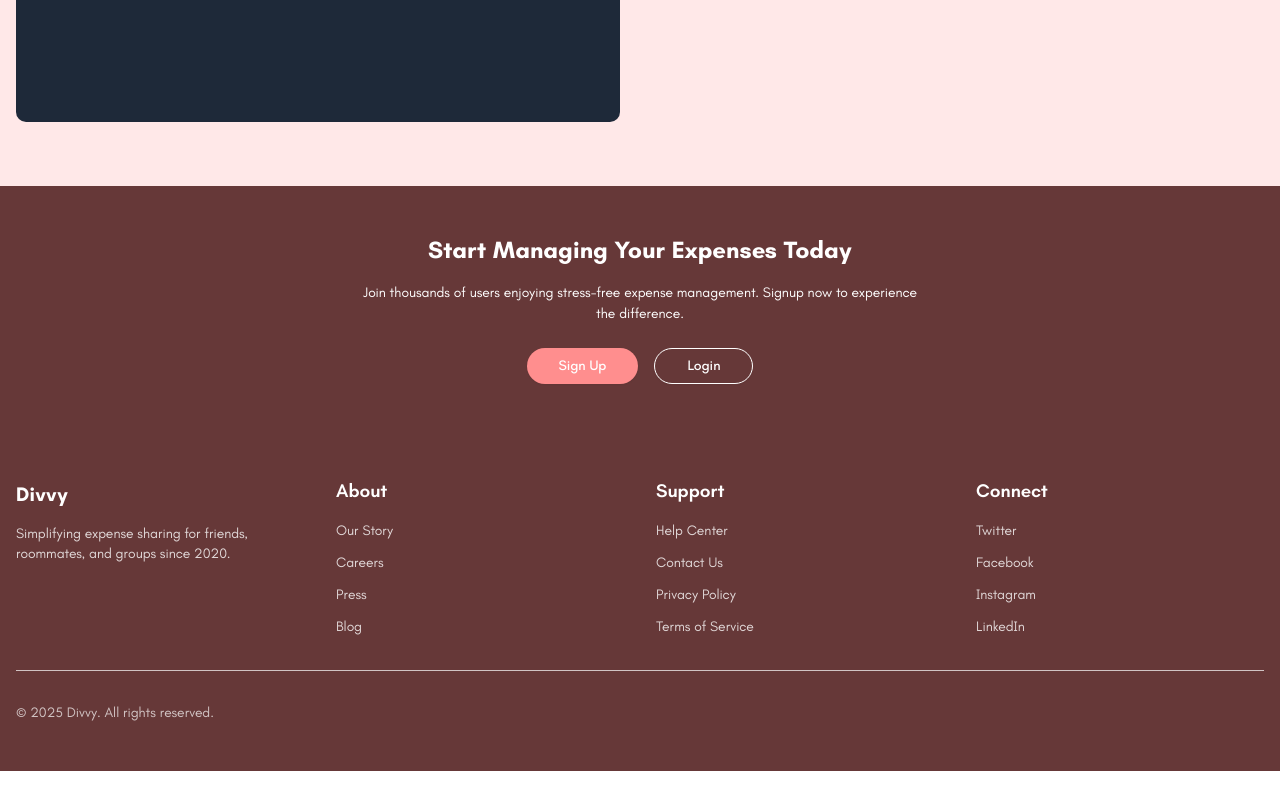
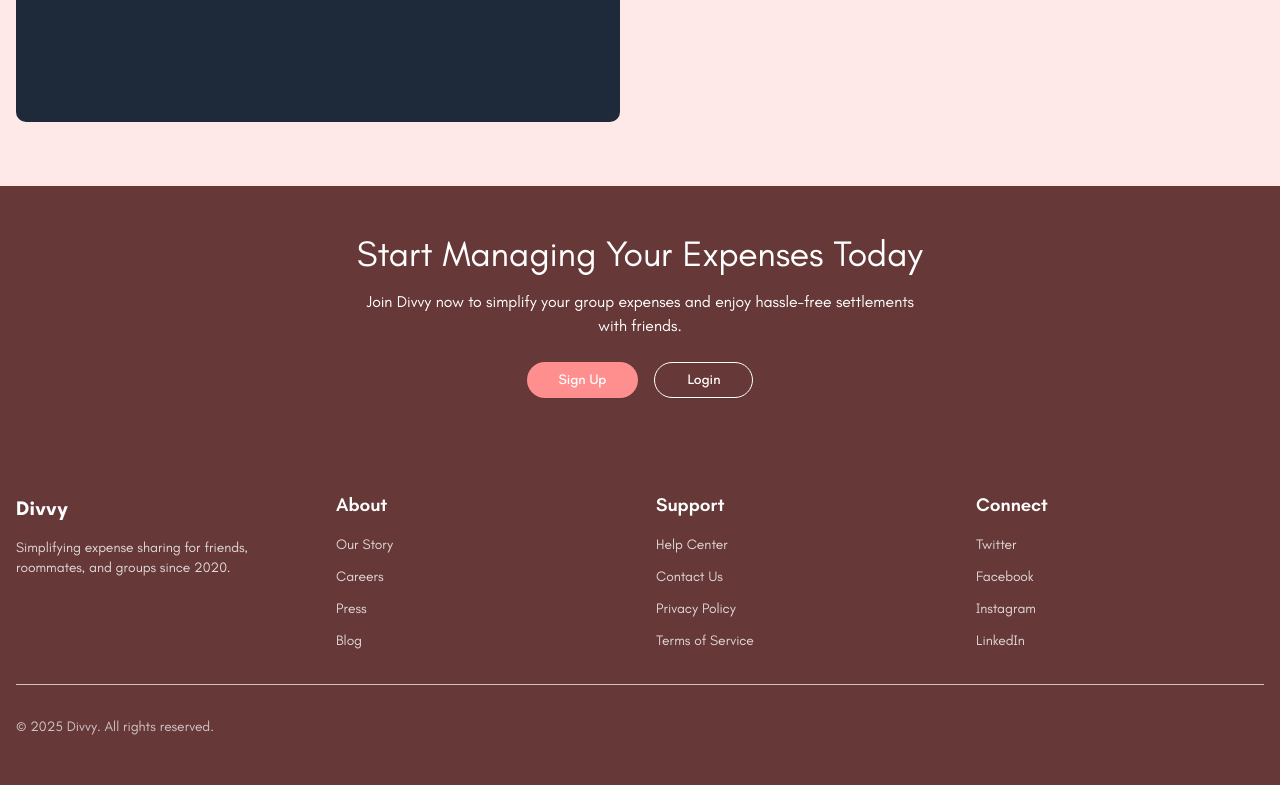
Before and after one commit to emmanuelkumah/trello-trailblazers, a React (Vite) app in the folder frontend/: page / in a window 1280 px wide. Shown: the part 5096-5881 px from the top of the page. Built offline with nearby package versions, Linux system fonts and the light colour scheme; a web font is replaced by a local one.

Commit message:
style: update the call to action styles

```diff
--- a/frontend/src/ui/landing/CallToAction.tsx
+++ b/frontend/src/ui/landing/CallToAction.tsx
@@ -4,12 +4,12 @@ const CallToAction = () => {
   return (
     <section className='py-12 bg-[#663838] text-white'>
       <div className='container mx-auto px-4 text-center'>
-        <h2 className='text-2xl font-bold mb-4'>
+        <h2 className='text-4xl font-normal mb-4'>
           Start Managing Your Expenses Today
         </h2>
-        <p className='mb-6 max-w-xl mx-auto'>
-          Join thousands of users enjoying stress-free expense management.
-          Signup now to experience the difference.
+        <p className='mb-6 max-w-xl mx-auto text-base'>
+          Join Divvy now to simplify your group expenses and enjoy hassle-free
+          settlements with friends.
         </p>
         <Button className='bg-[#FF8E8E] hover:bg-[#FF7070] text-white rounded-full px-8'>
           Sign Up
```
